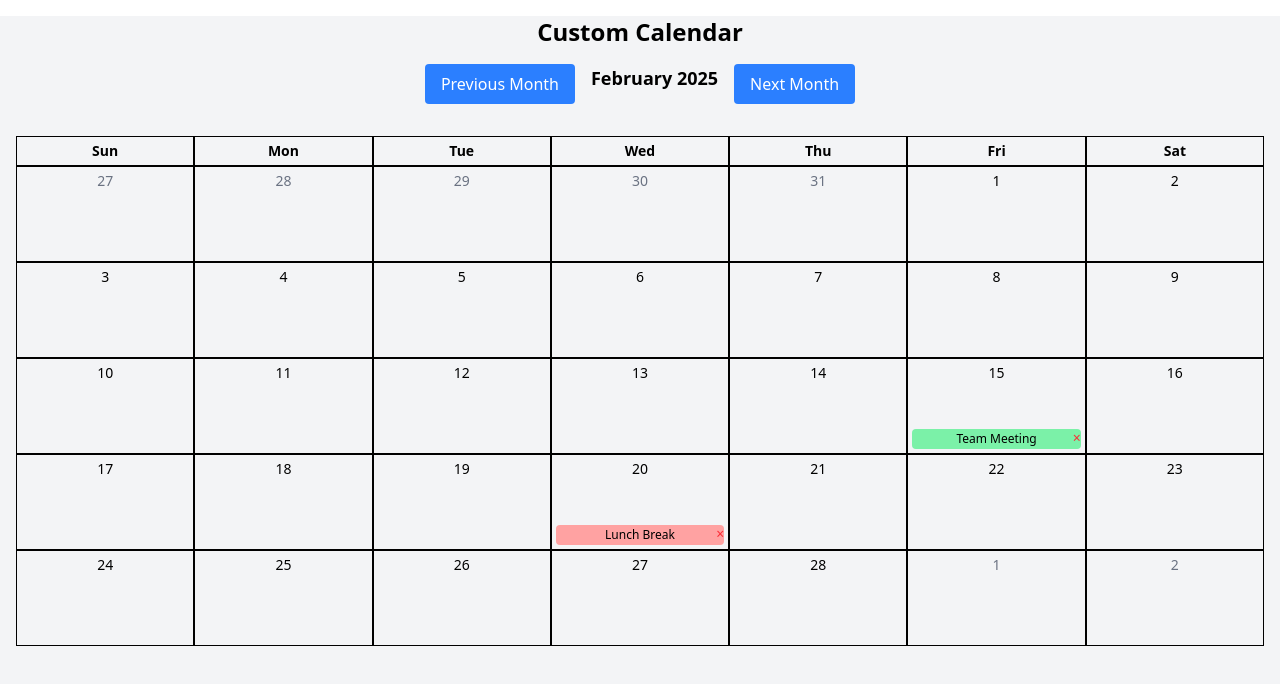
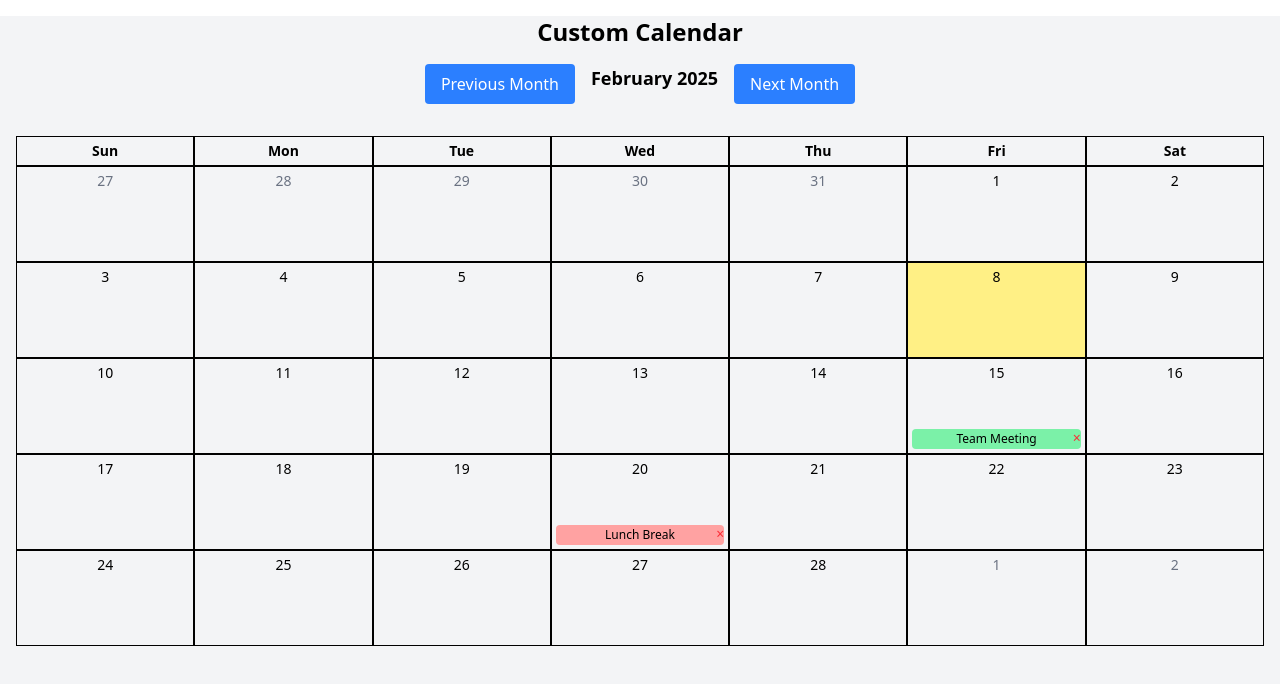
Before and after one commit to Sabari-Ramesh/calender-clone, a React (Vite) app in the folder calender/: page / in a window 1280 px wide. Shown: the top 684 px of the page. Built offline with nearby package versions, Linux system fonts and the light colour scheme.

Commit message:
FEAT ; X BTN PENDING

```diff
--- a/calender/src/components/Calendar.jsx
+++ b/calender/src/components/Calendar.jsx
@@ -19,6 +19,9 @@ const Calendar = ({ year, month }) => {
   const [showModal, setShowModal] = useState(false);
   const [showEventListCard, setShowEventListCard] = useState(false);
   const [selectedEvent, setSelectedEvent] = useState(null);
+
+  // Get today's date
+  const today = dayjs().format("YYYY-MM-DD");
 
   const handleClick = (date) => {
     setSelectedDate(date);
@@ -48,11 +51,14 @@ const Calendar = ({ year, month }) => {
       <div className="grid grid-cols-7 gap-0 mt-0 text-xs sm:text-sm">
         {calendarGrid.flat().map(({ date, day, isCurrentMonth }, index) => {
           const dayEvents = getEventsForDate(date);
+          const isToday = date === today; // Check if the date is today
 
           return (
             <div
               key={index}
-              className="border p-1 flex flex-col justify-between items-center h-24 w-full cursor-pointer"
+              className={`border p-1 flex flex-col justify-between items-center h-24 w-full cursor-pointer ${
+                isToday ? "bg-yellow-200" : "" // Highlight today's date with a custom color
+              }`}
               onClick={() => handleClick(date)}
             >
               {/* Display the day number */}
@@ -72,8 +78,10 @@ const Calendar = ({ year, month }) => {
                       className={`w-full text-xs rounded px-1 py-0.5 truncate ${event.color}`}
                       style={{
                         textDecoration:
-                          event.endTime &&
-                          dayjs(event.endTime).isBefore(dayjs())
+                          dayjs(date).isBefore(dayjs(), "day") || // Check if the event is from a past day
+                          (date === today &&
+                            event.endTime &&
+                            dayjs(event.endTime).isBefore(dayjs())) // Check if the event is today and its time has passed
                             ? "line-through"
                             : "none",
                       }}
@@ -92,7 +100,7 @@ const Calendar = ({ year, month }) => {
                       className="absolute top-0 right-0 text-red-500 cursor-pointer"
                       onClick={(e) => {
                         e.stopPropagation();
-                        handleRemoveEvent(date, event.title);
+                        handleRemoveEvent(event.id); // Pass the event ID
                       }}
                     >
                       &times;
@@ -125,7 +133,7 @@ const Calendar = ({ year, month }) => {
           onSubmit={(eventData) => {
             const result = addEvent(eventData);
             if (result.success) setShowModal(false);
-            return result; // Ensure the result is returned
+            return result;
           }}
         />
       )}
@@ -147,7 +155,7 @@ const Calendar = ({ year, month }) => {
           onUpdate={(updatedEvent) => {
             const result = updateEvent(updatedEvent);
             if (result.success) setSelectedEvent(null);
-            return result; // Ensure the result is returned
+            return result;
           }}
         />
       )}
```
